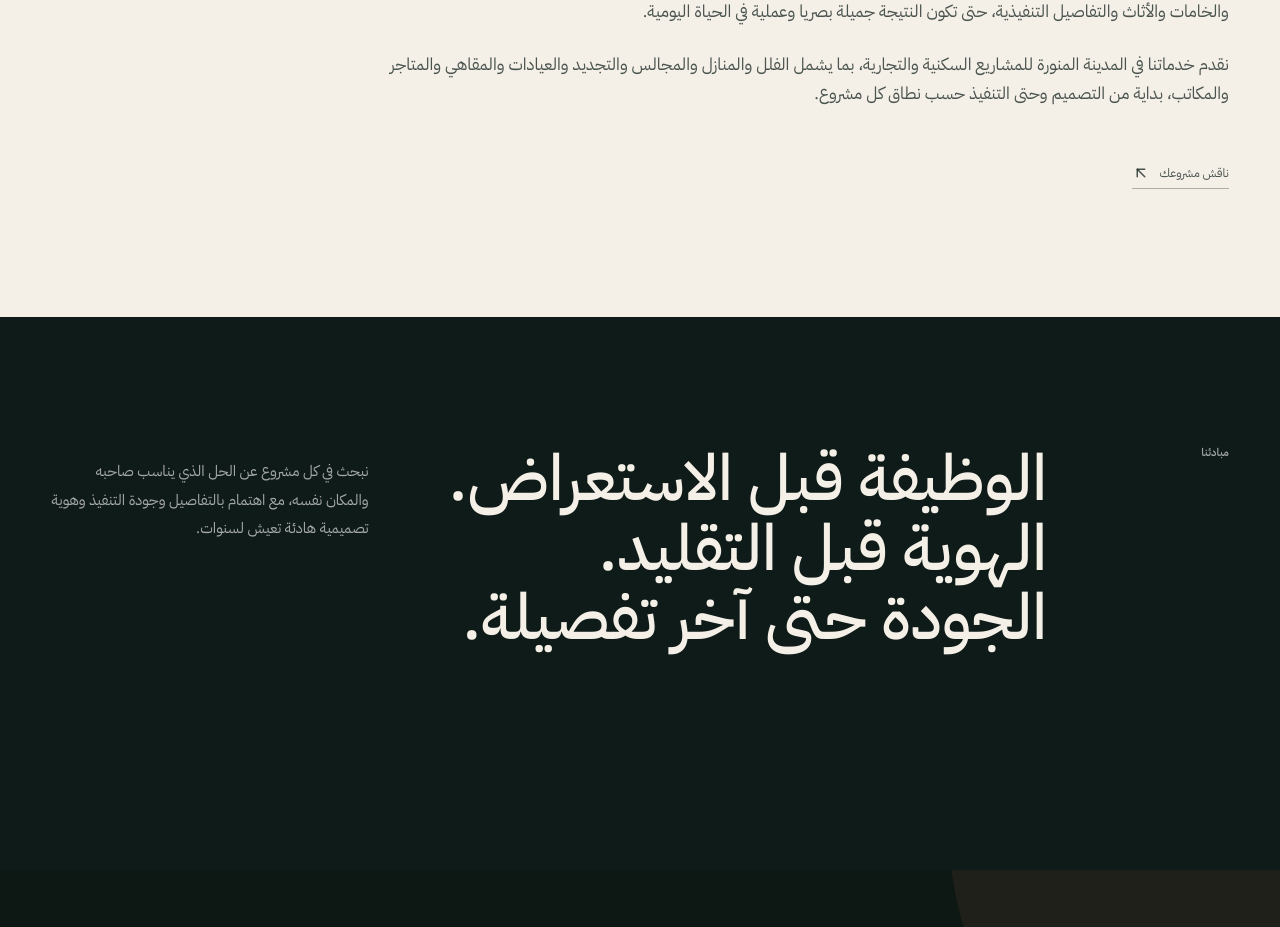
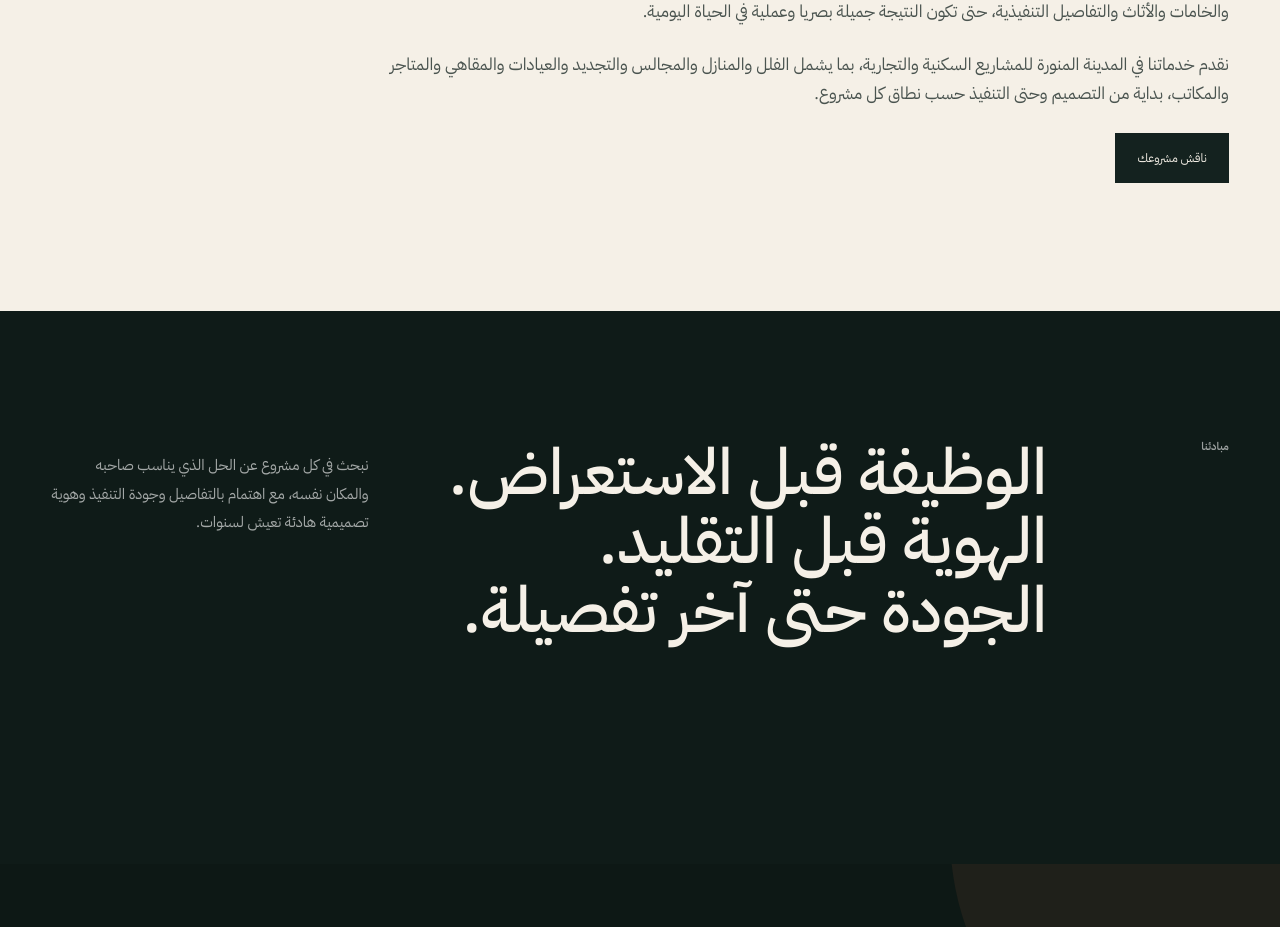
Before and after one commit to yahiashahin65/ruqi, a Next.js app: page /about in a window 1280 px wide. Shown: the part 818-1745 px from the top of the page. Built offline with nearby package versions, Linux system fonts and the light colour scheme; no server answers.

Commit message:
Update page.tsx

```diff
--- a/src/app/about/page.tsx
+++ b/src/app/about/page.tsx
@@ -3,6 +3,7 @@ import Link from "next/link";
 import { ArrowUpLeft } from "lucide-react";
 import { PageHero } from "@/components/PageHero";
 import { pageMetadata } from "@/lib/seo";
+import { projectWhatsapp } from "@/lib/whatsapp";
 
 export const metadata: Metadata = pageMetadata({
   title: "من نحن | رُقِيّ الجمال للتصميم الداخلي والديكور",
@@ -56,13 +57,14 @@ export default function AboutPage() {
               بداية من التصميم وحتى التنفيذ حسب نطاق كل مشروع.
             </p>
 
-            <Link
-              className="text-link"
-              href="/start-project"
-            >
-              ناقش مشروعك
-              <ArrowUpLeft size={18} />
-            </Link>
+            <a
+  className="button button--solid"
+  href={projectWhatsapp()}
+  target="_blank"
+  rel="noopener noreferrer"
+>
+  ناقش مشروعك
+</a>
           </div>
         </div>
       </section>
```
